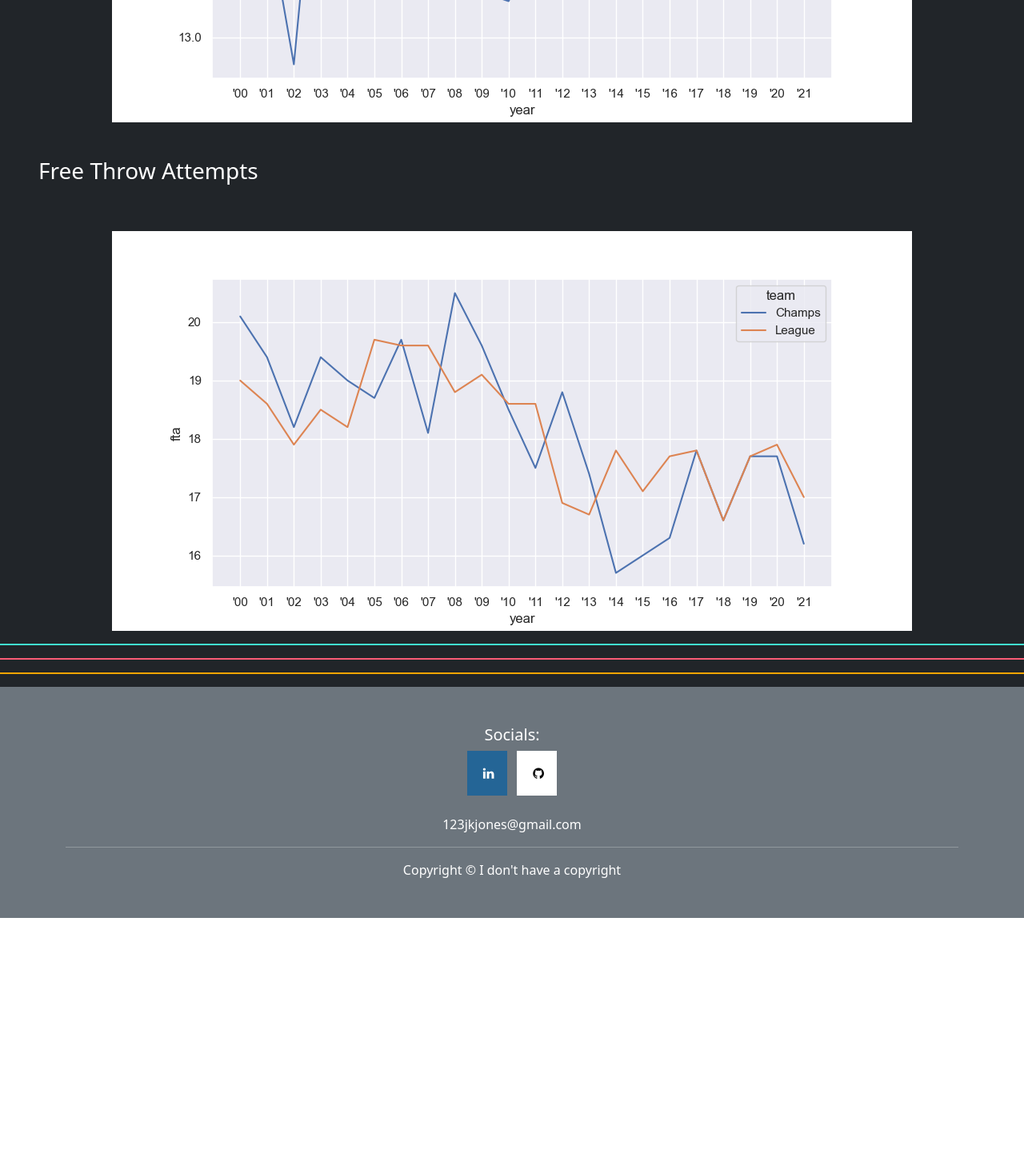
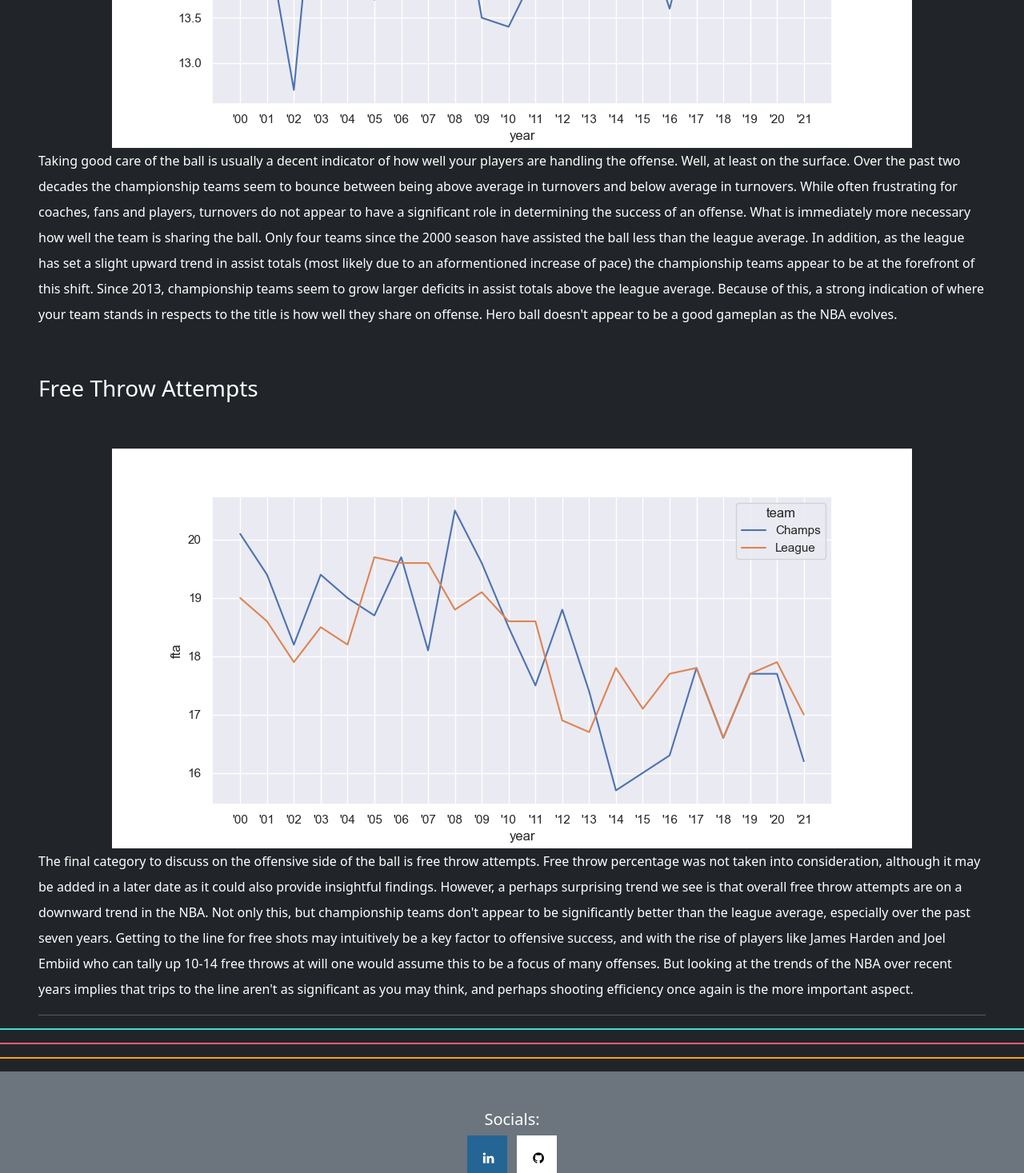
Before and after one commit to jekijo/NBAsite, a React (Create React App) app: page /offense in a window 1280 px wide. Shown: the part 4981-6448 px from the top of the page at 80% size. Before the commit the page ends 6129 px from the top, so only its background shows below. Built offline with nearby package versions, Linux system fonts and the light colour scheme.

Commit message:
offensive page explanations

```diff
--- a/src/Offense.js
+++ b/src/Offense.js
@@ -46,12 +46,15 @@ export default function Offense () {
             <p></p>
             <img src={TOV} alt=''/>
           </div>
+          <AstToExp />
           <br></br>
           <p class='fs-3 text-left'>Free Throw Attempts</p>
           <br></br>
           <div class='text-center'>
             <img src={FTA} alt=''/>
           </div>
+          <FreeThrowExp />
+          <hr></hr>
         </div>
       </div>
     );
@@ -104,7 +107,46 @@ function FieldGoalExp () {
     <p>
       Similar to three pointers, overall field goal attempts have also increased over the past 20 years. While championship
       teams are seen with attempts below the league average as much as above, one thing that stands firm is a consistent
-      elite level of shooting efficiency. Only two champions since the year 2000 have had a below average shooting percentage.
+      elite level of shooting efficiency. Only two champions since the year 2000 have had a below average shooting percentage,
+      and in 2018 the champions shot above 50% as a team. Field goal attempts may not be statistically significant when
+      considering contention, but without a high level of efficiency competing for a championship will be even more
+      difficult than it already is.
+
     </p>
   )
 }
+
+
+function AstToExp () {
+  return (
+    <p>
+      Taking good care of the ball is usually a decent indicator of how well your players are handling the offense.
+      Well, at least on the surface. Over the past two decades the championship teams seem to bounce between being
+      above average in turnovers and below average in turnovers. While often frustrating for coaches, fans and players,
+      turnovers do not appear to have a significant role in determining the success of an offense. What is immediately
+      more necessary how well the team is sharing the ball. Only four teams since the 2000 season have assisted the
+      ball less than the league average. In addition, as the league has set a slight upward trend in assist totals
+      (most likely due to an aformentioned increase of pace) the championship teams appear to be at the forefront of
+      this shift. Since 2013, championship teams seem to grow larger deficits in assist totals above the league average.
+      Because of this, a strong indication of where your team stands in respects to the title is how well they share
+      on offense. Hero ball doesn't appear to be a good gameplan as the NBA evolves.
+    </p>
+  )
+}
+
+
+function FreeThrowExp () {
+  return (
+    <p>
+      The final category to discuss on the offensive side of the ball is free throw attempts. Free throw percentage
+      was not taken into consideration, although it may be added in a later date as it could also provide insightful
+      findings. However, a perhaps surprising trend we see is that overall free throw attempts are on a downward trend
+      in the NBA. Not only this, but championship teams don't appear to be significantly better than the league average,
+      especially over the past seven years. Getting to the line for free shots may intuitively be a key factor to offensive
+      success, and with the rise of players like James Harden and Joel Embiid who can tally up 10-14 free throws at will
+      one would assume this to be a focus of many offenses. But looking at the trends of the NBA over recent years implies
+      that trips to the line aren't as significant as you may think, and perhaps shooting efficiency once again is the
+      more important aspect.
+    </p>
+  )
+}
```
